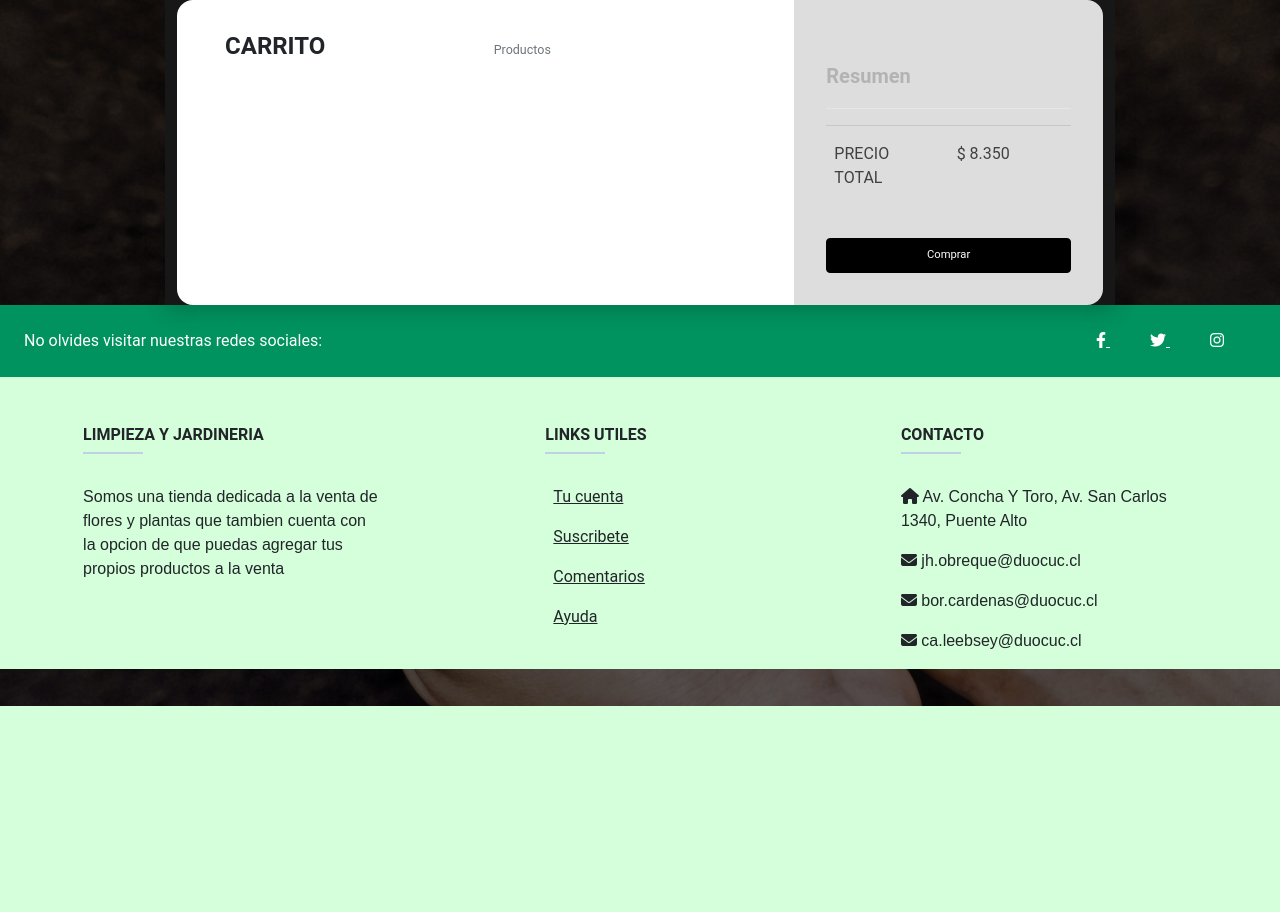
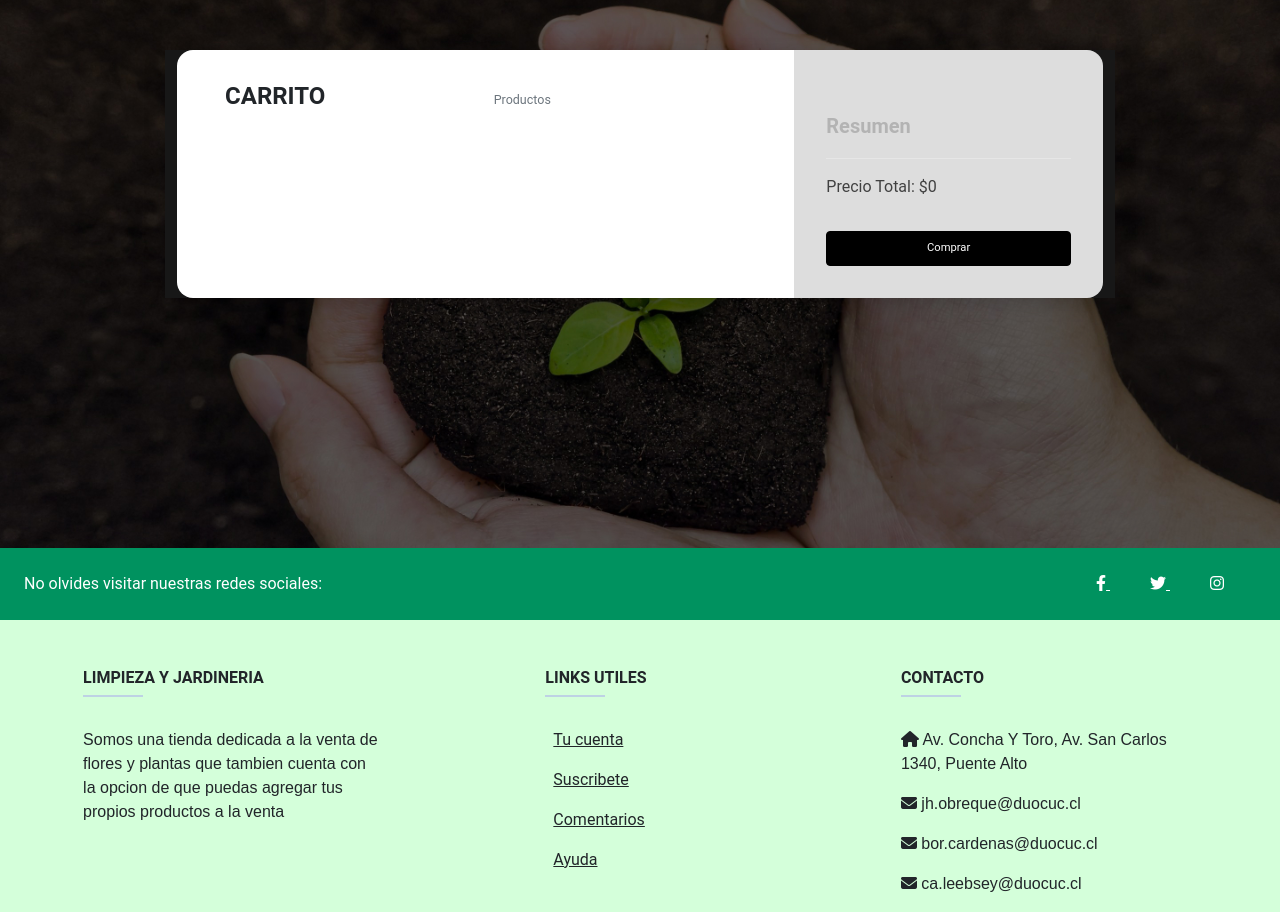
Before and after one commit to JhonaKrul/Semestral_Xampp, a Django app: page /Carrito/ in a window 1280 px wide. Shown: the part 94-1006 px from the top of the page. Before the commit the page ends 800 px from the top, so only its background shows below. Run offline with Django 4.2, Linux system fonts and the light colour scheme; a user stored in the database is signed in; data that the repository does not hold is empty; some libraries are stand-ins or nearby versions.

Commit message:
Proyecto

```diff
--- a/app/templates/app/base_loged.html
+++ b/app/templates/app/base_loged.html
@@ -112,7 +112,7 @@
     <!-- Block Contenido-->
 
   <!-- Footer -->
-  <footer class="text-center text-lg-start text-dark" style="background-color: #d4ffda">
+  <footer class="text-center text-lg-start text-dark" style="background-color: #d4ffda; margin-top: 250px;">
     <!-- Section: Social media -->
     <section class="d-flex justify-content-between p-4 text-white" style="background-color: #00925f">
       <!-- Left -->
--- a/app/templates/app/carrito.html
+++ b/app/templates/app/carrito.html
@@ -7,7 +7,9 @@
 
 
 {% block contenido %}
-<div class="container-fluid p-0">
+
+
+<div class="container-fluid p-0" style="margin-top: 50px;">
   <div class="row">
         <div class="card">
             <div class="row">
@@ -22,17 +24,14 @@
                     </div>
 
                     {% for aux in listaCarrito %}
-                    <div class="row border-top border-bottom">
-                        <div class="row main align-items-center">
-                            <div class="col-2"><img class="img-fluid" src="{{ aux.imagen.url }}"></div>
-                            <div class="col">
-                                <div class="row text-muted"> {{ aux.nombre_producto }}  </div>
-                            </div>
-                            <div class="col"> <a href="#">-</a><a href="#" class="border">1</a><a href="#">+</a> </div>
-                            <div class="col">&dollar; {{ aux.precio_producto }} </span></div>
-
-                        </div>
-                    </div>
+                    <table>
+                        <tr>
+                        <td><img class="img-fluid" style="width: 100px;" src="{{ aux.imagen.url }}"></td>
+                        <td><div class="row text-muted"> {{ aux.nombre_producto }} </div></td>
+                        <td style="padding-left: 150px;">$</td>
+                        <td style=""> {{ aux.precio_producto }}  </td>
+                    </tr>
+                    </table>
                     {% endfor %}
                 </div>
                 <div class="col-md-4 summary">
@@ -40,10 +39,11 @@
                         <h5><b>Resumen</b></h5>
                     </div>
                     <hr>
-                    <div class="row" style="border-top: 1px solid rgba(0,0,0,.1); padding: 2vh 0;">
-                        <div class="col">PRECIO TOTAL</div>
-                        <div class="col text-right">&dollar; 8.350</div>
+
+                    <div id="tabla">
                     </div>
+
+
                     <a href="{% url 'successful' %}" class="btn btn-success">Comprar</a>
                 </div>
             </div>
@@ -53,5 +53,24 @@
         </div>
     </div>
 </div>
+</div>
+<script>
+    let total=0;
+    let celdaPrecio=document.querySelectorAll('td + td + td + td');
+    for (let i=0;i<celdaPrecio.length;i++){
+        total += parseFloat(celdaPrecio[i].firstChild.data);
+    }
+    let nuevaFila = document.createElement('tr');
+    let celdaTotal = document.createElement('td');
+    let textoCeldaTotal = document.createTextNode('Precio Total: $');
+    celdaTotal.appendChild(textoCeldaTotal);
+    nuevaFila.appendChild(celdaTotal);
 
+    let celdaValorTotal=document.createElement('td');
+    let textoCeldaValorTotal = document.createTextNode(total);
+    celdaValorTotal.appendChild(textoCeldaValorTotal);
+    nuevaFila.appendChild(celdaValorTotal);
+
+    document.getElementById('tabla').appendChild(nuevaFila);
+</script>
 {% endblock %}
--- a/app/templates/registration/login.html
+++ b/app/templates/registration/login.html
@@ -6,7 +6,7 @@
 {% endblock %}
 {% block contenido %}
 
-    <form action="" method="POST">
+    <form action="" method="POST" style="color: white;">
         {% csrf_token %}
         {{ form | crispy }}
     <button type="submit" class="btn btn-success">Iniciar sesión</button>
--- a/app/templates/registration/registro_usuario.html
+++ b/app/templates/registration/registro_usuario.html
@@ -6,7 +6,7 @@
 {% endblock %}
 {% block contenido %}
 
-    <form action="" method="POST">
+    <form action="" method="POST" style="color: white;">
         {% csrf_token %}
         {{ form | crispy }}
     <button type="submit" class="btn btn-success">Iniciar sesión</button>
```
Also changed, not shown: app/templates/app/stock_page_1.html (+77 -16 lines), app/templates/app/stock_page_1_sin_login.html (+4 -4 lines), app/templates/app/successful.html (+3 -7 lines).
